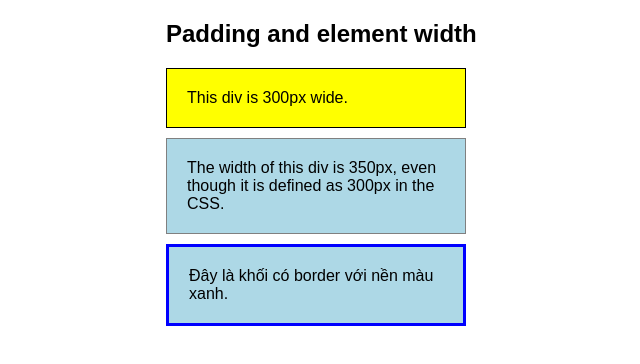
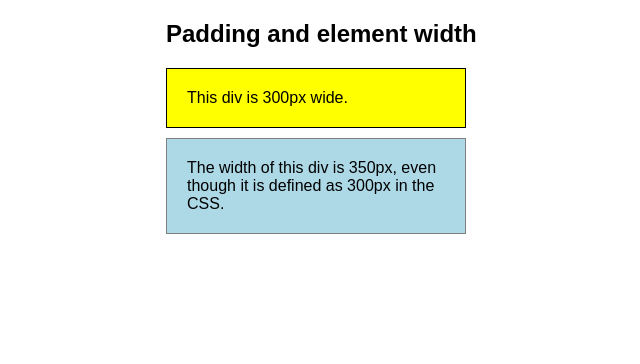
Before and after one commit to vumaiphuong224001823/btap2-buoi4, a plain HTML site: page index.html in a window 1280 px wide. Shown: the whole page, without its empty margins (274-914 px from the left). Drawn offline with Linux system fonts and the light colour scheme.

Commit message:
Update index.html

```diff
--- a/index.html
+++ b/index.html
@@ -44,10 +44,7 @@
     <div class="box blue-box">
         The width of this div is 350px, even though it is defined as 300px in the CSS.
     </div>
-    <div class="box border-box">
-        Đây là khối có border với nền màu xanh.
-    </div>
-</div>
+   </div>
 
 </body>
 </html>
```
